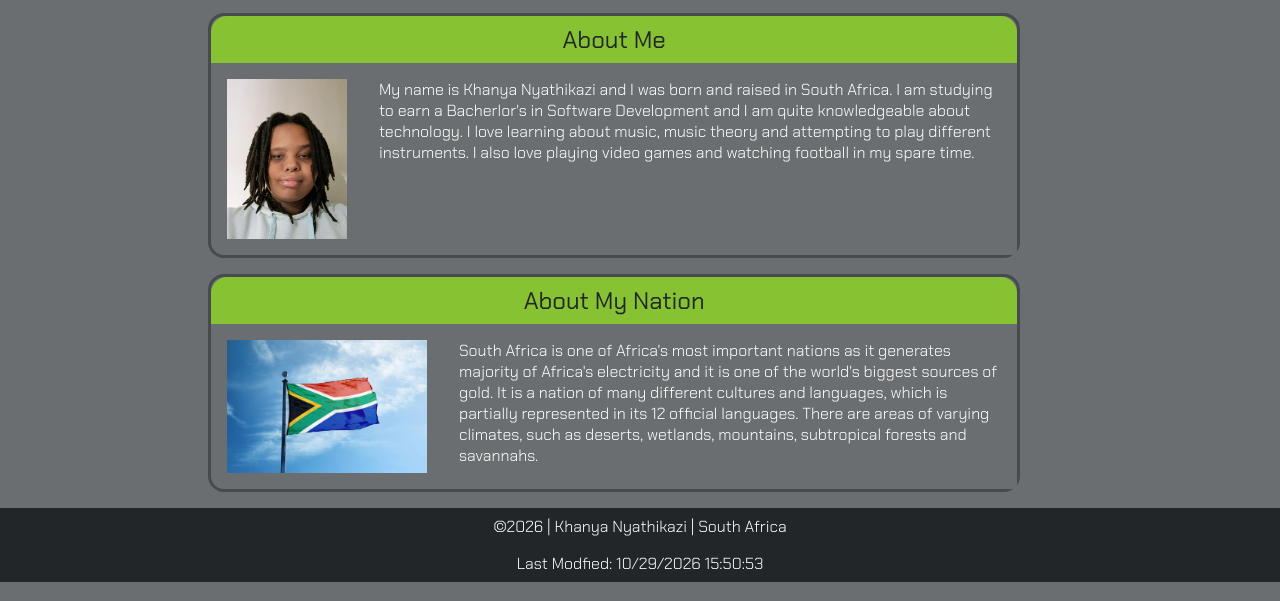
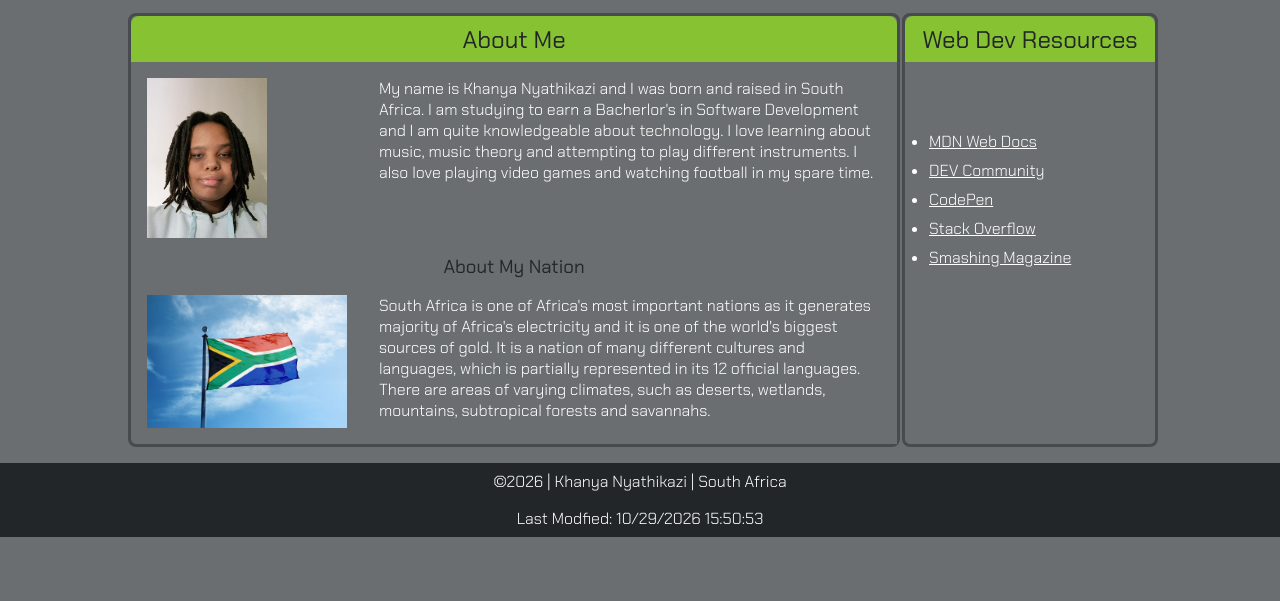
Before and after one commit to khanya-n/wdd131, a plain HTML site: page index.html in a window 1280 px wide. Shown: the part 199-800 px from the top of the page. Drawn offline with Linux system fonts and the light colour scheme.

Commit message:
added web dev resources section to index.html and modified css

```diff
--- a/index.html
+++ b/index.html
@@ -28,7 +28,7 @@
         </nav>
     </header>
     <main>
-        <h1>Khanya Nyathikazi</h1>
+        <h1 id="hometitle">Khanya Nyathikazi</h1>
         <section class="card">
             <h2>About Me</h2>
             <img id="profile" src="images/profile.jpg" alt="Khanya Nyathikazi">
@@ -38,9 +38,7 @@
                 and attempting to play different instruments. I also love playing video games and watching football in my spare
                 time.
             </p>
-        </section>
-        <section class="card">
-            <h2>About My Nation</h2>
+            <h3>About My Nation</h3>
             <img id="flag" src="images/south-africa-flag.jpg" alt="A raised South African flag">
             <p>
                 South Africa is one of Africa's most important nations as it generates majority of Africa's electricity and it is
@@ -48,6 +46,16 @@
                 partially represented in its 12 official languages. There are areas of varying climates, such as deserts, wetlands,
                 mountains, subtropical forests and savannahs.
             </p>
+        </section>
+        <section class="card">
+            <h2>Web Dev Resources</h2>
+            <ul>
+                <li><a href="https://developer.mozilla.org/en-US/">MDN Web Docs</a></li>
+                <li><a href="https://dev.to/">DEV Community</a></li>
+                <li><a href="https://codepen.io/">CodePen</a></li>
+                <li><a href="https://stackoverflow.com/">Stack Overflow</a></li>
+                <li><a href="https://www.smashingmagazine.com/">Smashing Magazine</a></li>
+            </ul>
         </section>
     </main>
     <footer>
--- a/styles/base.css
+++ b/styles/base.css
@@ -13,7 +13,6 @@
     font-weight: 300;
     margin: 0;
     padding: 0;
-    max-width: 1900px;
     color: var(--font-colour);
     background-color: var(--page-grey);
 }
@@ -35,12 +34,18 @@ header span {
 }
 
 main {
-    width: 70%;
+    width: 80%;
+    display: grid;
     margin: 0 auto;
+    grid-template-columns: 1fr 250px;
+    grid-template-rows: auto auto;
+    column-gap: var(--small-size);
 }
 
 body {
+    max-width: 1920px;
     width: 100%;
+    margin: 0 auto;
 }
 
 nav {
@@ -57,13 +62,13 @@ nav a {
     padding: var(--small-size);
 }
 
-nav a:hover {
+a:hover {
     color: var(--green);
 }
 
-
 h1,
-h2 {
+h2,
+h3 {
     text-align: center;
 }
 
@@ -75,6 +80,15 @@ h1 {
 h2 {
     padding: var(--small-size);
     font-weight: 400;
+}
+
+h3 {
+    color: var(--dark-colour);
+    font-weight: 400;
+}
+
+li {
+    margin: var(--small-size) var(--default-size);
 }
 
 footer {
@@ -93,18 +107,23 @@ footer span {
 .card {
     display: grid;
     grid-template-columns: auto 1fr;
-    grid-template-rows: auto auto;
-    width: 90%;
+    grid-template-rows: auto auto auto auto;
+    width: 100%;
     border: 3px solid var(--accent-grey);
-    border-radius: var(--default-size);
-    margin: var(--default-size);
+    border-radius: var(--small-size);
+    margin: var(--default-size) auto;
 }
 
 .card h2 {
     background-color: var(--green);
     color: var(--dark-colour);
     grid-column: 1/3;
-    border-radius: var(--default-size) var(--default-size) 0 0;
+    border-radius: var(--small-size) var(--small-size) 0 0;
+    height: 30px;
+}
+
+.card h3 {
+    grid-column: 1/3;
 }
 
 .card img {
@@ -116,6 +135,15 @@ footer span {
     padding: var(--default-size);
 }
 
+.card ul {
+    grid-column: 1/3;
+    padding: var(--small-size);
+}
+
+#hometitle {
+    grid-column: 1/3;
+}
+
 #profile {
     width: 120px;
 }
```
